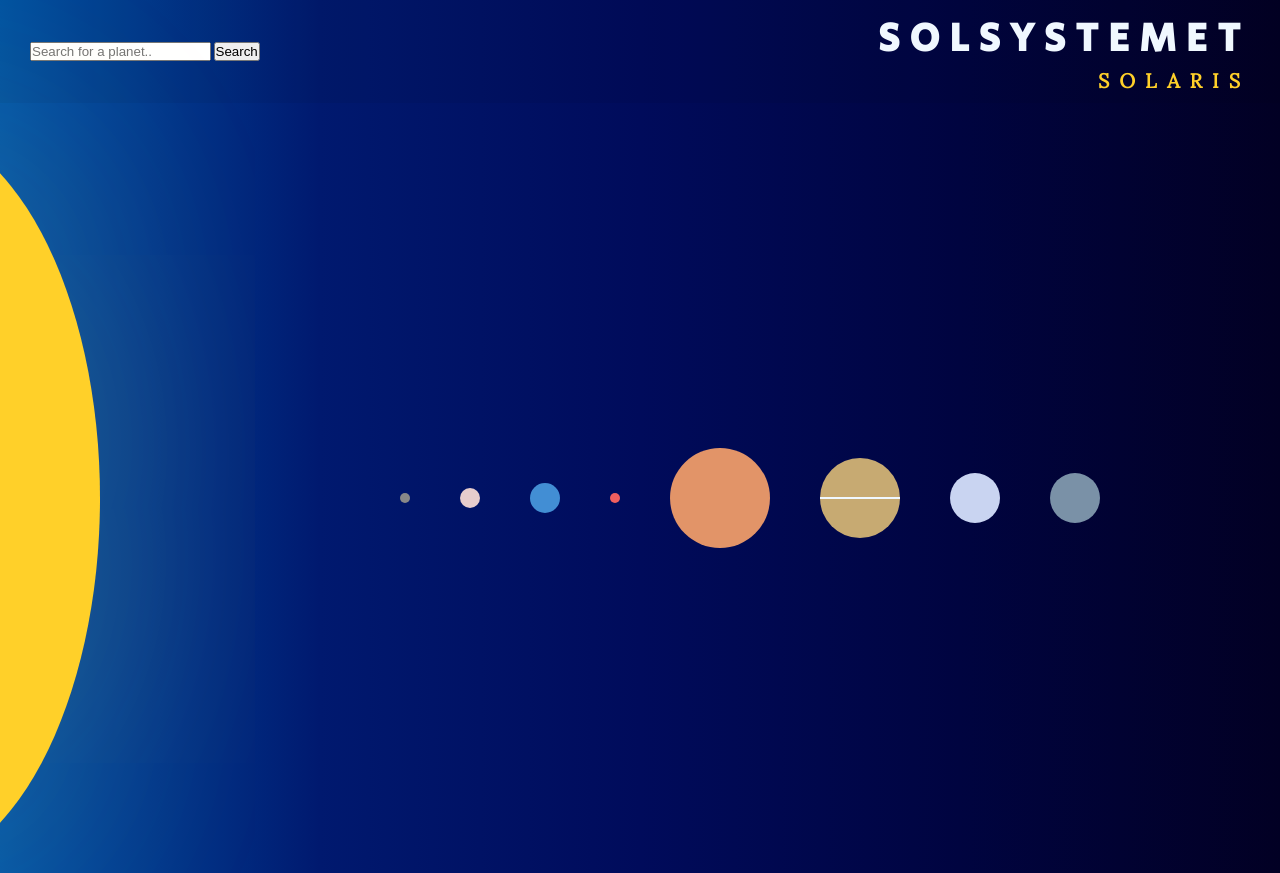
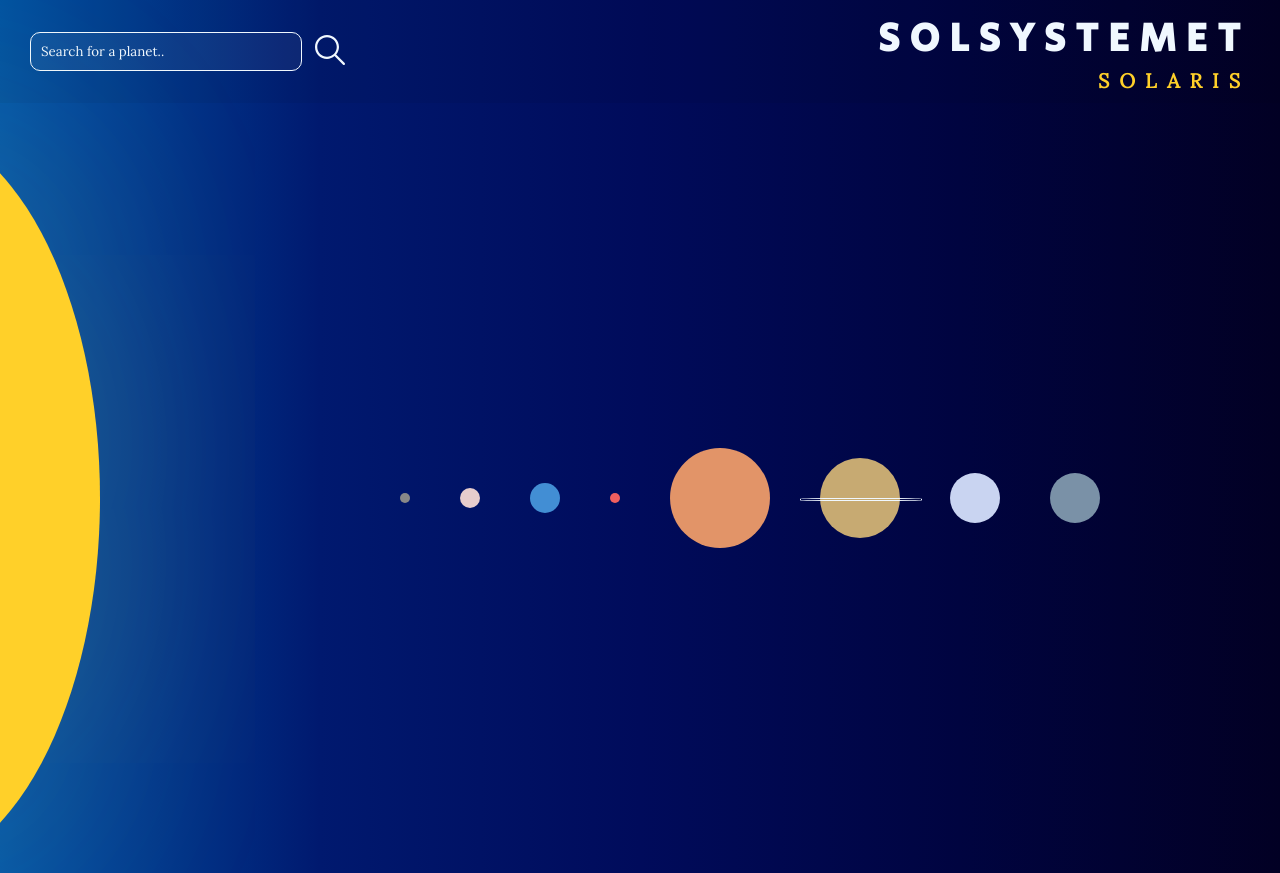
Before and after one commit to trojandersen/solaris, a plain HTML site: page index.html in a window 1280 px wide. Drawn offline with Linux system fonts and the light colour scheme.

Commit message:
more styling added for searchbar, global variables added

```diff
--- a/css/style.css
+++ b/css/style.css
@@ -1,4 +1,12 @@
 @import url("https://fonts.googleapis.com/css2?family=Lora&family=Roboto+Condensed:wght@300&family=Secular+One&display=swap");
+
+:root {
+  --primary-color: #f0f8ff;
+  --secondary-color: #ffd029;
+  --title-font: "Secular One";
+  --subtitle-font: "Lora";
+  --body-font: "Roboto Condensed:wght@300";
+}
 
 * {
   margin: 0;
@@ -29,6 +37,30 @@ body {
   padding: 1rem 3rem 1rem 3rem;
 }
 
+.header__search-form {
+  display: flex;
+  gap: 1rem;
+}
+
+.header__search-input {
+  color: var(--primary-color);
+  width: 25rem;
+  padding: 1rem;
+  border-radius: 1rem;
+  border: 0.1rem solid aliceblue;
+  background-color: rgba(255, 255, 255, 0.05);
+}
+
+::placeholder {
+  color: var(--primary-color);
+  font-family: var(--subtitle-font);
+}
+
+.header__search-button {
+  background-color: rgba(0, 0, 0, 0);
+  border: none;
+}
+
 .header__title-box {
   display: flex;
   flex-direction: column;
@@ -37,15 +69,15 @@ body {
 }
 
 .title {
-  color: aliceblue;
-  font-family: "Secular One";
+  color: var(--primary-color);
+  font-family: var(--title-font);
   font-size: 4rem;
   letter-spacing: 1rem;
 }
 
 .subtitle {
-  color: #ffd029;
-  font-family: "Lora";
+  color: var(--secondary-color);
+  font-family: var(--subtitle-font);
   font-size: 2rem;
   letter-spacing: 1rem;
 }
@@ -108,8 +140,7 @@ body {
 }
 
 .wrapper__saturnus {
-  display: flex;
-  align-items: center;
+  overflow: visible;
   height: 8rem;
   width: 8rem;
   background-color: #c7aa72;
@@ -118,8 +149,12 @@ body {
 
 .wrapper__saturnus-ring {
   border: 1px aliceblue solid;
-  width: 16rem;
+  position: relative;
+  left: -25%;
+  top: 50%;
+  width: 12rem;
   height: 0.05rem;
+  border-radius: 33%;
 }
 
 .wrapper__uranus {
--- a/index.html
+++ b/index.html
@@ -16,7 +16,40 @@
           type="text"
           placeholder="Search for a planet.."
         />
-        <button id="submit" class="header__search-button">Search</button>
+        <button id="submit" class="header__search-button">
+          <svg
+            xmlns="http://www.w3.org/2000/svg"
+            x="0px"
+            y="0px"
+            width="36"
+            height="36"
+            viewBox="0,0,256,256"
+          >
+
+            <g
+              fill="aliceblue"
+              fill-rule="nonzero"
+              stroke="none"
+              stroke-width="1"
+              stroke-linecap="butt"
+              stroke-linejoin="miter"
+              stroke-miterlimit="10"
+              stroke-dasharray=""
+              stroke-dashoffset="0"
+              font-family="none"
+              font-weight="none"
+              font-size="none"
+              text-anchor="none"
+              style="mix-blend-mode: normal"
+            >
+              <g transform="scale(10.66667,10.66667)">
+                <path
+                  d="M10,2c-4.4094,0 -8,3.59061 -8,8c0,4.40939 3.5906,8 8,8c1.92974,0 3.63578,-0.77488 5.01953,-1.91797l5.69922,5.69922c0.18979,0.18983 0.46644,0.26399 0.72573,0.19452c0.25929,-0.06947 0.46182,-0.27199 0.53129,-0.53129c0.06947,-0.25929 -0.00469,-0.53594 -0.19452,-0.72573l-5.69922,-5.69922c1.14309,-1.38375 1.91797,-3.08979 1.91797,-5.01953c0,-4.40939 -3.5906,-8 -8,-8zM10,3.5c3.59874,0 6.5,2.90127 6.5,6.5c0,3.59873 -2.90126,6.5 -6.5,6.5c-3.59874,0 -6.5,-2.90127 -6.5,-6.5c0,-3.59873 2.90126,-6.5 6.5,-6.5z"
+                ></path>
+              </g>
+            </g>
+          </svg>
+        </button>
       </form>
       <section class="header__title-box">
         <h1 class="title">SOLSYSTEMET</h1>
```
